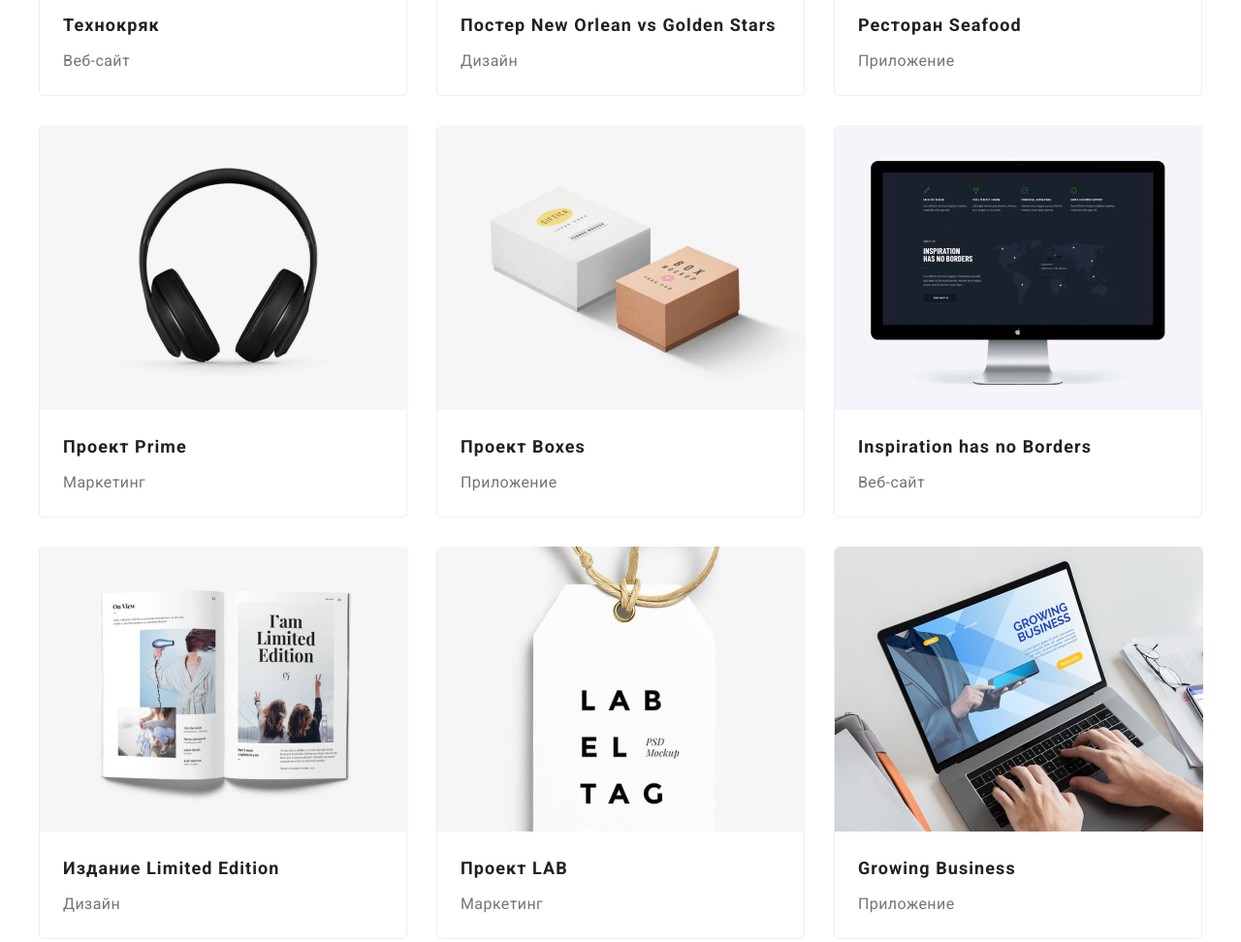
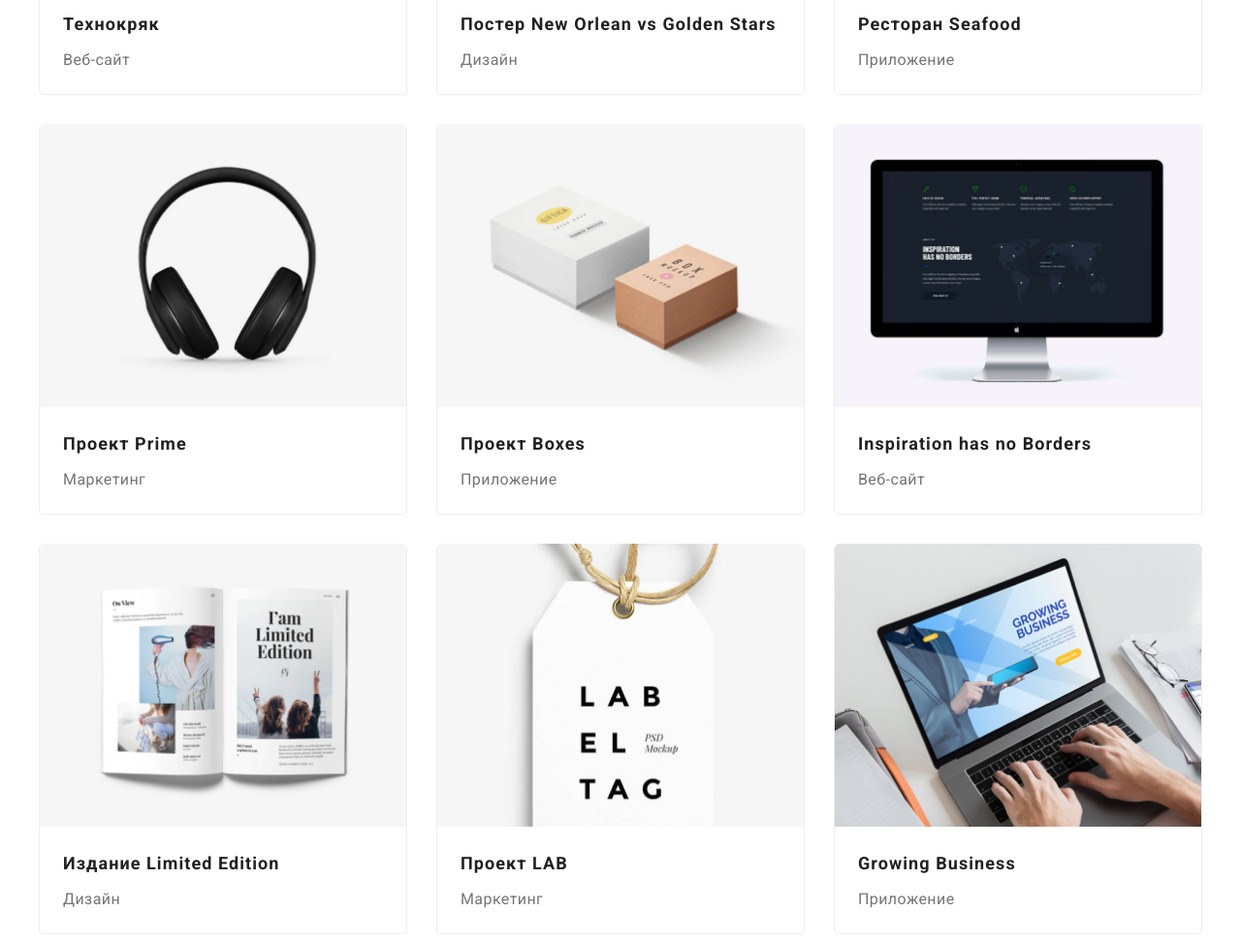
Before and after one commit to Mr-Serzh/goit-markup-hw-03, a plain HTML site: page portfolio.html in a window 1280 px wide. Shown: the part 660-1632 px from the top of the page at 97% size. Drawn offline with nearby package versions, Linux system fonts and the light colour scheme.

Commit message:
правка портфоліо

```diff
--- a/css/general.css
+++ b/css/general.css
@@ -20,6 +20,10 @@ section {
   padding-bottom: 94px;
 }
 
+img {
+  width: 100%;
+  height: auto;
+}
 .container {
   margin-left: auto;
   margin-right: auto;
@@ -244,6 +248,7 @@ section {
   height: 50px;
   border: 1px solid rgba(255, 255, 255, 0.3);
   border-radius: 4px;
+  padding-left: 12px;
 }
 
 .sign {
--- a/css/portfolio.css
+++ b/css/portfolio.css
@@ -63,15 +63,20 @@
   display: block;
 }
 
+.portfolio-content {
+  padding-top: 20px;
+  padding-bottom: 20px;
+  padding-left: 24px;
+  padding-right: 24px;
+}
+
 .portfolio-title {
   color: var(--title-text-color);
   font-weight: 700;
   font-size: 18px;
   line-height: 2;
   letter-spacing: 0.06em;
-  margin-top: 20px;
-  margin-left: 24px;
-  margin-right: 24px;
+  margin-top: 0px;
   margin-bottom: 4px;
 }
 
@@ -79,10 +84,8 @@
   color: var(--primary-text-color);
   font-size: 16px;
   line-height: 1.87;
-  margin-left: 24px;
-  margin-right: 24px;
   margin-top: 0;
-  margin-bottom: 20px;
+  margin-bottom: 0;
 }
 
 .portfolio-text {
--- a/portfolio.html
+++ b/portfolio.html
@@ -52,92 +52,128 @@
           <ul class="list examples-portfolio">
             <li class="item">
               <a class="link" href="">
+                <div>
                   <img src="./images/portfolio/portfolio1.jpg" alt="Ноутбук" width="380" height="294" />
-                <h2 class="portfolio-title">Технокряк</h2>
-                <p class="portfolio-direction">Веб-сайт</p>
                   <p class="portfolio-text is-hidden">
                     Технокряк это современная площадка распространения коронавируса. Компании используют эту платформу для цифрового шпионажа и атак на защищённые сервера конкурентов.
                   </p>
+                </div>
+                <div class="portfolio-content">
+                  <h2 class="portfolio-title">Технокряк</h2>
+                  <p class="portfolio-direction">Веб-сайт</p>
+                </div>
               </a>
             </li>
             <li class="item">
               <a class="link" href="">
+                <div>
                   <img src="./images/portfolio/portfolio2.jpg" alt="спортсмены" width="380" height="294" />
-                <h2 class="portfolio-title">Постер New Orlean vs Golden Stars</h2>
-                <p class="portfolio-direction">Дизайн</p>
                   <p class="portfolio-text is-hidden">
                     Технокряк это современная площадка распространения коронавируса. Компании используют эту платформу для цифрового шпионажа и атак на защищённые сервера конкурентов.
                   </p>
+                </div>
+                <div class="portfolio-content">
+                  <h2 class="portfolio-title">Постер New Orlean vs Golden Stars</h2>
+                  <p class="portfolio-direction">Дизайн</p>
+                </div>
               </a>
             </li>
             <li class="item">
               <a class="link" href="">
+                <div>
                   <img src="./images/portfolio/portfolio3.jpg" alt="Логотип ресторана" width="380" height="294" />
-                <h2 class="portfolio-title">Ресторан Seafood</h2>
-                <p class="portfolio-direction">Приложение</p>
                   <p class="portfolio-text is-hidden">
                     Технокряк это современная площадка распространения коронавируса. Компании используют эту платформу для цифрового шпионажа и атак на защищённые сервера конкурентов.
                   </p>
+                </div>
+                <div class="portfolio-content">
+                  <h2 class="portfolio-title">Ресторан Seafood</h2>
+                  <p class="portfolio-direction">Приложение</p>
+                </div>
               </a>
             </li>
             <li class="item">
               <a class="link" href="">
+                <div>
                   <img src="./images/portfolio/portfolio4.jpg" alt="Наушники" width="380" height="294" />
-                <h2 class="portfolio-title">Проект Prime</h2>
-                <p class="portfolio-direction">Маркетинг</p>
                   <p class="portfolio-text is-hidden">
                     Технокряк это современная площадка распространения коронавируса. Компании используют эту платформу для цифрового шпионажа и атак на защищённые сервера конкурентов.
                   </p>
+                </div>
+                <div class="portfolio-content">
+                  <h2 class="portfolio-title">Проект Prime</h2>
+                  <p class="portfolio-direction">Маркетинг</p>
+                </div>
               </a>
             </li>
             <li class="item">
               <a class="link" href="">
+                <div>
                   <img src="./images/portfolio/portfolio5.jpg" alt="Коробки" width="380" height="294" />
-                <h2 class="portfolio-title">Проект Boxes</h2>
-                <p class="portfolio-direction">Приложение</p>
                   <p class="portfolio-text is-hidden">
                     Технокряк это современная площадка распространения коронавируса. Компании используют эту платформу для цифрового шпионажа и атак на защищённые сервера конкурентов.
                   </p>
+                </div>
+                <div class="portfolio-content">
+                  <h2 class="portfolio-title">Проект Boxes</h2>
+                  <p class="portfolio-direction">Приложение</p>
+                </div>
               </a>
             </li>
             <li class="item">
               <a class="link" href="">
+                <div>
                   <img src="./images/portfolio/portfolio6.jpg" alt="Монитор" width="380" height="294" />
-                <h2 class="portfolio-title">Inspiration has no Borders</h2>
-                <p class="portfolio-direction">Веб-сайт</p>
                   <p class="portfolio-text is-hidden">
                     Технокряк это современная площадка распространения коронавируса. Компании используют эту платформу для цифрового шпионажа и атак на защищённые сервера конкурентов.
                   </p>
+                </div>
+                <div class="portfolio-content">
+                  <h2 class="portfolio-title">Inspiration has no Borders</h2>
+                  <p class="portfolio-direction">Веб-сайт</p>
+                </div>
               </a>
             </li>
             <li class="item">
               <a class="link" href="">
+                <div>
                   <img src="./images/portfolio/portfolio7.jpg" alt="Книга" width="380" height="294" />
-                <h2 class="portfolio-title">Издание Limited Edition</h2>
-                <p class="portfolio-direction">Дизайн</p>
                   <p class="portfolio-text is-hidden">
                     Технокряк это современная площадка распространения коронавируса. Компании используют эту платформу для цифрового шпионажа и атак на защищённые сервера конкурентов.
                   </p>
+                </div>
+                <div class="portfolio-content">
+                  <h2 class="portfolio-title">Издание Limited Edition</h2>
+                  <p class="portfolio-direction">Дизайн</p>
+                </div>
               </a>
             </li>
             <li class="item">
               <a class="link" href="">
+                <div>
                   <img src="./images/portfolio/portfolio8.jpg" alt="Этикетка" width="380" height="294" />
-                <h2 class="portfolio-title">Проект LAB</h2>
-                <p class="portfolio-direction">Маркетинг</p>
                   <p class="portfolio-text is-hidden">
                     Технокряк это современная площадка распространения коронавируса. Компании используют эту платформу для цифрового шпионажа и атак на защищённые сервера конкурентов.
                   </p>
+                </div>
+                <div class="portfolio-content">
+                  <h2 class="portfolio-title">Проект LAB</h2>
+                  <p class="portfolio-direction">Маркетинг</p>
+                </div>
               </a>
             </li>
             <li class="item">
               <a class="link" href="">
+                <div>
                   <img src="./images/portfolio/portfolio9.jpg" alt="Ноутбук" width="380" height="294" />
-                <h2 class="portfolio-title">Growing Business</h2>
-                <p class="portfolio-direction">Приложение</p>
                   <p class="portfolio-text is-hidden">
                     Технокряк это современная площадка распространения коронавируса. Компании используют эту платформу для цифрового шпионажа и атак на защищённые сервера конкурентов.
                   </p>
+                </div>
+                <div class="portfolio-content">
+                  <h2 class="portfolio-title">Growing Business</h2>
+                  <p class="portfolio-direction">Приложение</p>
+                </div>
               </a>
             </li>
           </ul>
```
Lines whose indentation alone changed are shown as unchanged.
